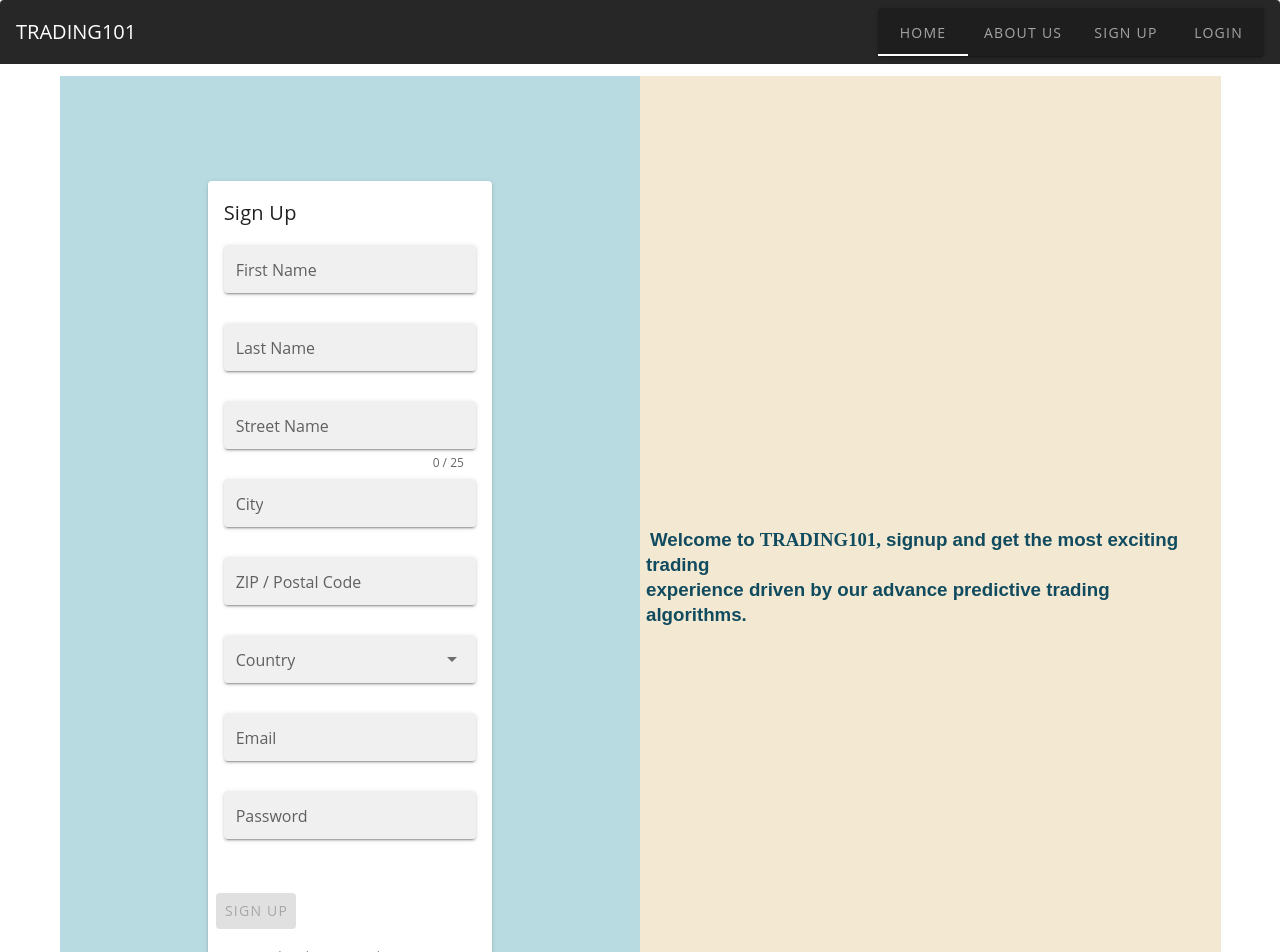
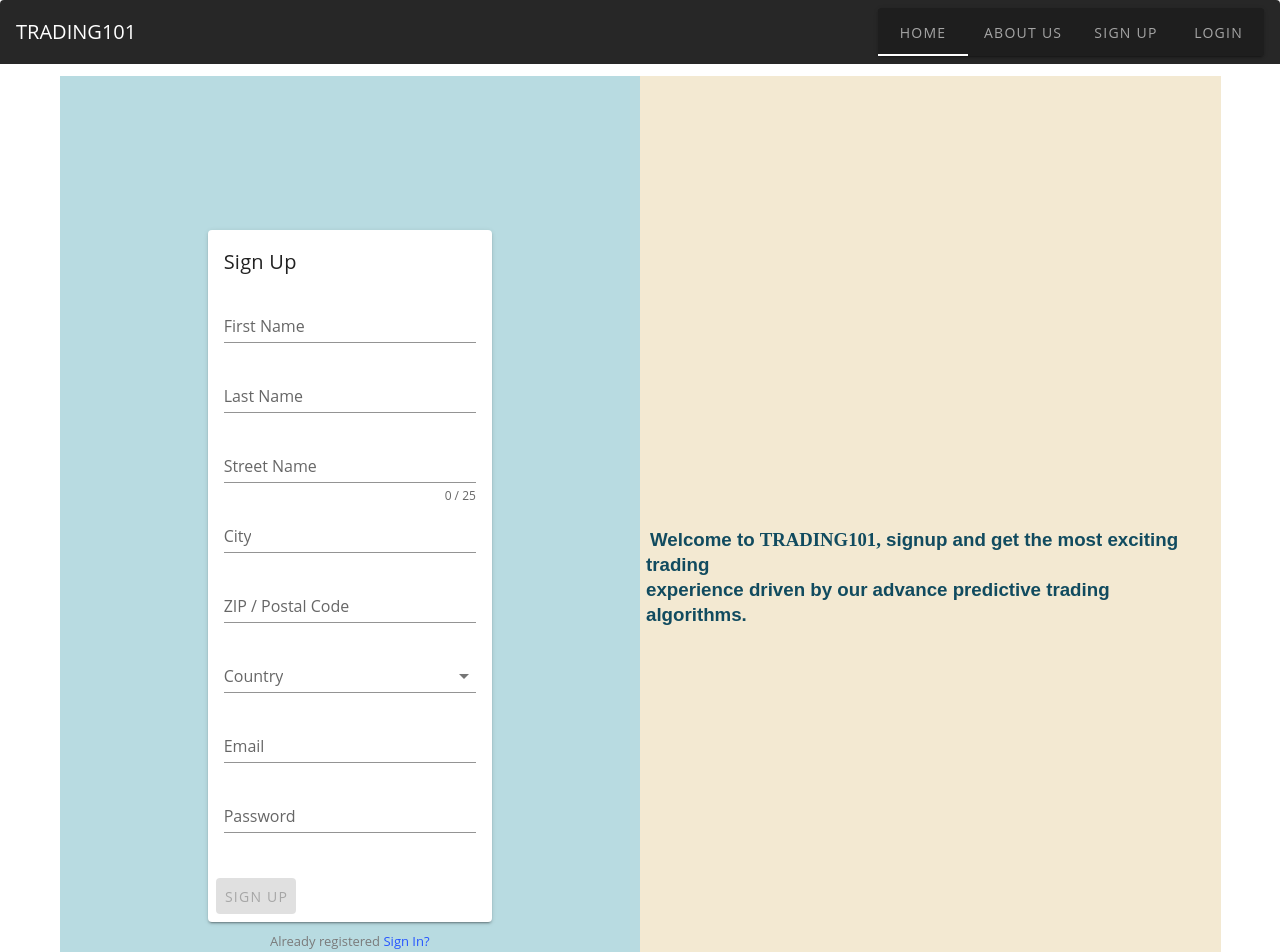
Before and after one commit to giresse19/trading101, a Vue app in the folder Front-end/trading101/: page /SignUp in a window 1280 px wide. Shown: the top 952 px of the page. Built offline with nearby package versions, Linux system fonts and the light colour scheme.

Commit message:
Finalize UI for login and sign up.

```diff
--- a/Front-end/trading101/src/App.vue
+++ b/Front-end/trading101/src/App.vue
@@ -1,5 +1,5 @@
 <template>
-  <v-card id="app">
+  <v-card id="app" data-app>
     <v-toolbar
         dark
         flat
@@ -101,11 +101,7 @@ a{
   padding: 4px;
 }
 
-input:focus {
-  background-color: #831829;
+.btn-style{
+  color: #114b5f;
 }
-//
-//.theme--light.v-text-field--solo > .v-input__control > .v-input__slot {
-//  background: powderblue;
-//}
 </style>
--- a/Front-end/trading101/src/views/Login.vue
+++ b/Front-end/trading101/src/views/Login.vue
@@ -17,31 +17,33 @@
               <v-card-text>
                 <v-form v-model="isValid">
                   <v-text-field
-                      ref="email"
                       label="Email"
                       v-model="email"
-                      :rules="[() => !!email || 'E-mail is required']"
                       required
-                      background-color="red lighten-2"
+                      :rules="[
+                          () => !!email || 'E-mail is required',
+                          () => /.+@.+/.test(email) || 'E-mail must be valid']"
                   >
-
                   </v-text-field>
                   <v-text-field
                       label="Password"
                       v-model="password"
+                      :rules="[
+                          () => !!password || 'password field is required',
+                          () => (password && password.length > 5),
+                          () => /(?=.*[A-Z])/.test(password) || 'Must have one uppercase character',
+                          () => /(?=.*\d)/.test(password) || 'Must have one number',
+                          () => /([!@$%])/.test(password) || 'Must have one special character [!@#$%]']"
                       type="password"
-                      :rules="[() => !!password || 'Password is required']"
                       required
-                      background-color="red lighten-2"
                   >
-
                   </v-text-field>
                 </v-form>
               </v-card-text>
 
               <v-card-actions>
                 <v-btn
-                    color="success"
+                    class="btn-style"
                     :disabled="!isValid">
                   Login
                 </v-btn>
--- a/Front-end/trading101/src/views/SignUp.vue
+++ b/Front-end/trading101/src/views/SignUp.vue
@@ -9,88 +9,76 @@
         <div class="pa-2" style="background-color: #B8DBE1">
           <div class="right-body">
             <v-card
-                height="80%"
+                height="70%"
                 width="50%"
             >
               <v-card-title>Sign Up</v-card-title>
               <v-card-text>
                 <v-form v-model="isValid">
                   <v-text-field
-                      ref="firstName"
                       label="First Name"
                       v-model="firstname"
-                      :rules="() => !!firstname || 'firstName is required'"
+                      :rules="[() => !!firstname || 'firstName is required']"
                       required
-                      solo-inverted
-                      background-color="red lighten-2"
                   >
                   </v-text-field>
                   <v-text-field
-                      ref="lastName"
                       label="Last Name"
                       v-model="lastname"
-                      :rules="() => !!lastname || 'lastName is required'"
+                      :rules="[() => !!lastname || 'lastName is required']"
                       required
-                      solo-inverted
-                      background-color="red lighten-2"
                   >
                   </v-text-field>
                   <v-text-field
-                      ref="streetName"
-                      :rules="addressRule"
                       v-model="streetName"
                       label="Street Name"
                       hint="Including House No"
                       counter="25"
                       required
-                      solo-inverted
-                      background-color="red lighten-2"
+                      :rules="[() => !!this.streetName || 'This field is required',
+                               () => !!this.streetName && this.streetName.length <= 25 || 'Street name must be less than 25 characters']"
                   ></v-text-field>
                   <v-text-field
-                      ref="city"
-                      :rules="[() => !!city || 'This field is required']"
                       v-model="city"
                       label="City"
                       required
-                      solo-inverted
-                      background-color="red lighten-2"
+                      :rules="[() => !!city || 'City field is required']"
                   ></v-text-field>
                   <v-text-field
-                      ref="postalCode"
-                      :rules="[() => !!postalCode || 'This field is required']"
                       v-model="postalCode"
                       label="ZIP / Postal Code"
                       required
-                      solo-inverted
-                      background-color="red lighten-2"
+                      :rules="[() => !!postalCode || 'postal code field is required']"
                   ></v-text-field>
                   <v-autocomplete
                       :filter="customFilter"
-                      :rules="[() => !!country || 'This field is required']"
                       v-model="country"
                       item-text="name"
                       label="Country"
                       :items="countries"
                       required
-                      solo-inverted
-                  ></v-autocomplete>
+                      :rules="[() => !!email || 'country is required']">
+                      ></v-autocomplete>
                   <v-text-field
                       label="Email"
                       v-model="email"
-                      :rules="emailRules"
                       required
-                      solo-inverted
-                      background-color="blue"
+                      :rules="[
+                          () => !!email || 'E-mail is required',
+                          () => /.+@.+/.test(email) || 'E-mail must be valid']"
                   >
                   </v-text-field>
                   <v-text-field
                       label="Password"
                       v-model="password"
+                      :rules="[
+                          () => !!password || 'password field is required',
+                          () => (password && password.length > 5),
+                          () => /(?=.*[A-Z])/.test(password) || 'Must have one uppercase character',
+                          () => /(?=.*\d)/.test(password) || 'Must have one number',
+                          () => /([!@$%])/.test(password) || 'Must have one special character [!@#$%]']"
                       type="password"
-                      :rules="passwordRules"
                       required
-                      solo-inverted
-                      background-color="blue"
                   >
                   </v-text-field>
                 </v-form>
@@ -98,7 +86,7 @@
 
               <v-card-actions>
                 <v-btn
-                    color="success"
+                    class="btn-style"
                     :disabled="!isValid">
                   Sign Up
                 </v-btn>
@@ -150,7 +138,6 @@ export default class SignUp extends Vue {
   postalCode='';
   country='';
   isValid = true;
-
   countries:Array<any> = [
     { name: 'Estonia', abbr: 'EE', id: 1 },
     { name: 'Georgia', abbr: 'GA', id: 2 },
@@ -160,25 +147,7 @@ export default class SignUp extends Vue {
     { name: 'Sweden', abbr: 'SV', id: 6 },
   ];
 
-  emailRules: Array<any> = [
-    () => !!this.email || 'E-mail is required',
-    (v: any) => /.+@.+/.test(v) || 'E-mail must be valid',
-  ]
-
-  addressRule: Array<any> = [
-    () => !!this.streetName || 'This field is required',
-    () => !!this.streetName && this.streetName.length <= 25 || 'Address must be less than 25 characters',
-  ]
-
-  passwordRules: Array<any> = [
-    () => !!this.password || 'Password is required',
-    (v: any) => (v && v.length >= 5) || 'Password must have 5+ characters',
-    (v: any) => /(?=.*[A-Z])/.test(v) || 'Must have one uppercase character',
-    (v: any) => /(?=.*\d)/.test(v) || 'Must have one number',
-    (v: any) => /([!@$%])/.test(v) || 'Must have one special character [!@#$%]'
-  ];
-
-  customFilter (item:any, queryText:any, itemText:any) {
+  customFilter (item:any, queryText:string, itemText:any) {
     const textOne = item.name.toLowerCase()
     const textTwo = item.abbr.toLowerCase()
     const searchText = queryText.toLowerCase()
@@ -197,4 +166,6 @@ export default class SignUp extends Vue {
   padding: 4px;
 }
 
+
+
 </style>
```
Also changed, not shown: 1 other file (tests, documents, lock files or other folders).
